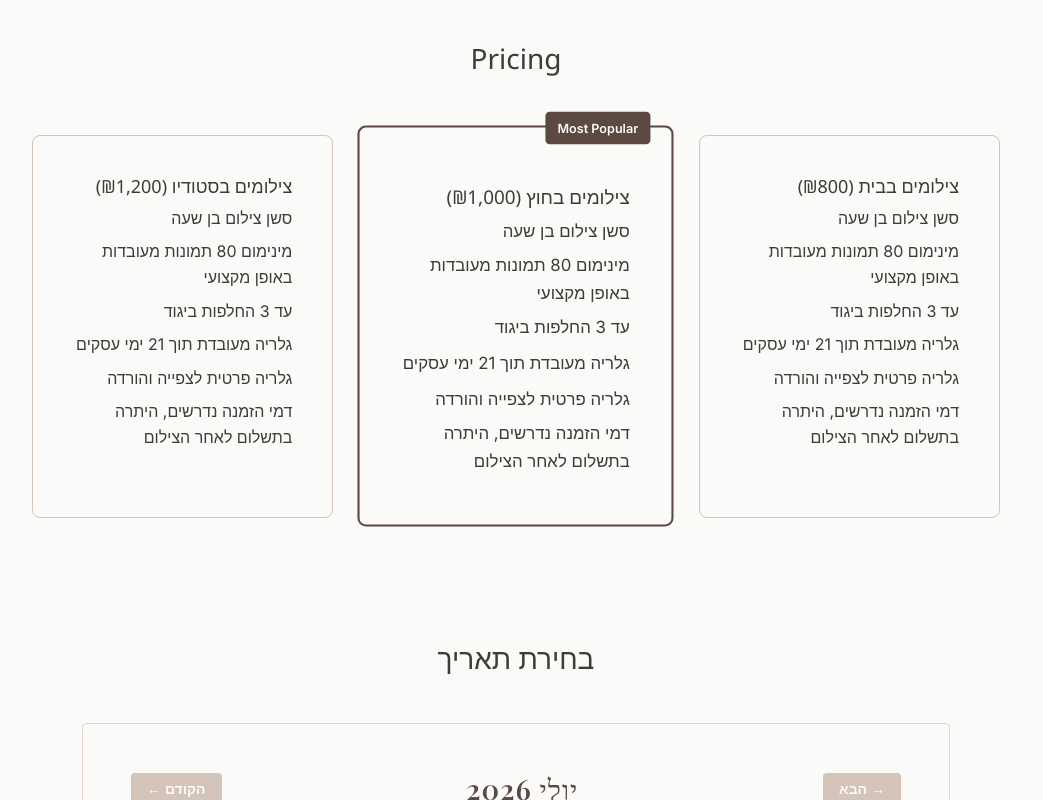
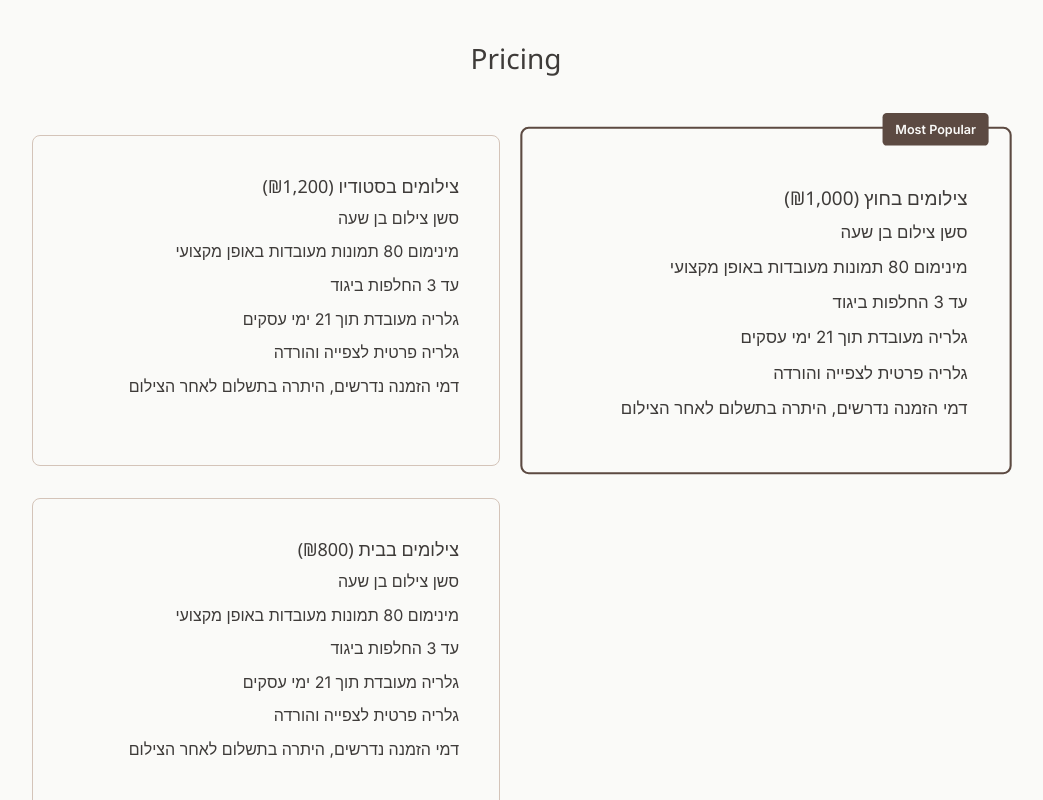
Before and after one commit to oror18or2-cloud/or-paull-photography, a Next.js app: page / in a window 1280 px wide. Shown: the part 2680-3480 px from the top of the page, without its empty margins (124-1167 px from the left). Built offline with nearby package versions, Linux system fonts and the light colour scheme; no server answers.

Commit message:
Increase minmax constraint to force single column layout on mobile phones

```diff
--- a/src/components/sections/Pricing.js
+++ b/src/components/sections/Pricing.js
@@ -29,7 +29,7 @@ export default function Pricing() {
 
         <div className="pricing-grid" style={{
           display: 'grid',
-          gridTemplateColumns: 'repeat(auto-fit, minmax(280px, 1fr))',
+          gridTemplateColumns: 'repeat(auto-fit, minmax(350px, 1fr))',
           gap: '32px',
           margin: '0 auto'
         }}>
```
